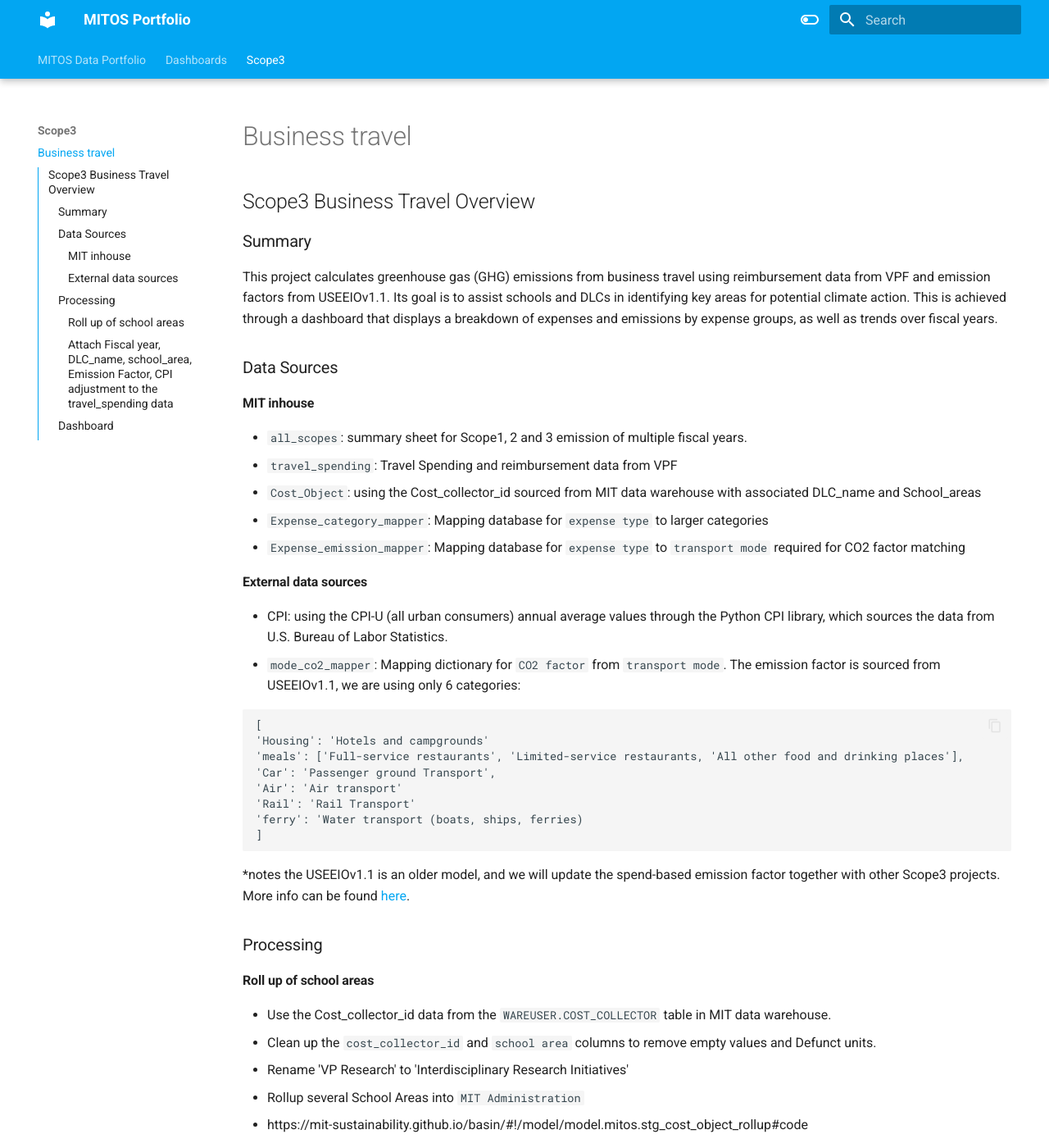
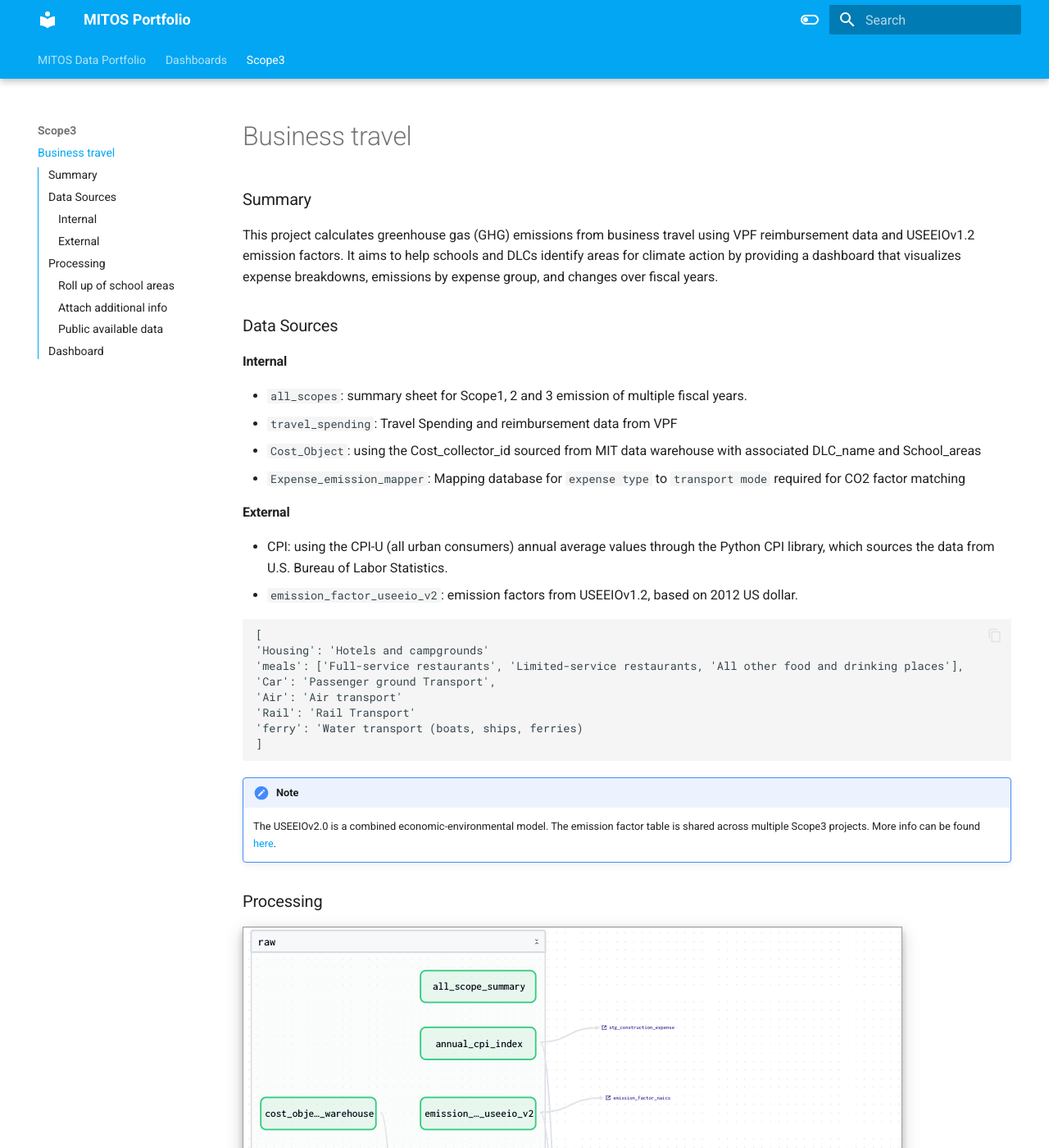
Before and after one commit to mit-sustainability/portfolio, an MkDocs documentation site: the page built from docs/scope3/business_travel.md, in a window 1280 px wide and 1400 px high. Shown: the whole window at 82% size. Built offline with MkDocs 1.6.1 and Material for MkDocs 9.7.7, drawn with Linux system fonts in a browser that asks for light colours; some of the changed text lies outside the part shown.

Commit message:
update business travel, add new CSS for image insert

````diff
--- a/docs/scope3/business_travel.md
+++ b/docs/scope3/business_travel.md
@@ -1,20 +1,19 @@
-## Scope3 Business Travel Overview
+
 ### Summary
-This project calculates greenhouse gas (GHG) emissions from business travel using reimbursement data from VPF and emission factors from USEEIOv1.1. Its goal is to assist schools and DLCs in identifying key areas for potential climate action. This is achieved through a dashboard that displays a breakdown of expenses and emissions by expense groups, as well as trends over fiscal years.
+This project calculates greenhouse gas (GHG) emissions from business travel using VPF reimbursement data and USEEIOv1.2 emission factors. It aims to help schools and DLCs identify areas for climate action by providing a dashboard that visualizes expense breakdowns, emissions by expense group, and changes over fiscal years.
 
 
 ### Data Sources
 
-#### MIT inhouse
+#### Internal
 * `all_scopes`: summary sheet for Scope1, 2 and 3 emission of multiple fiscal years.
 * `travel_spending`: Travel Spending and reimbursement data from VPF
 * `Cost_Object`: using the Cost_collector_id sourced from MIT data warehouse with associated DLC\_name and School\_areas
-* `Expense_category_mapper`: Mapping database for `expense type` to larger categories
 * `Expense_emission_mapper`: Mapping database for `expense type` to `transport mode` required for CO2 factor matching
 
-#### External data sources
+#### External
 * CPI: using the CPI-U (all urban consumers) annual average values through the Python CPI library, which sources the data from U.S. Bureau of Labor Statistics.
-* `mode_co2_mapper`: Mapping dictionary for `CO2 factor` from `transport mode`. The emission factor is sourced from USEEIOv1.1, we are using only 6 categories:
+* `emission_factor_useeio_v2`: emission factors from USEEIOv1.2, based on 2012 US dollar.
 
 ```
 [
@@ -26,9 +25,13 @@ This project calculates greenhouse gas (GHG) emissions from business travel usin
 'ferry': 'Water transport (boats, ships, ferries)
 ]
 ```
-*notes the USEEIOv1.1 is an older model, and we will update the spend-based emission factor together with other Scope3 projects. More info can be found [here](https://www.epa.gov/land-research/us-environmentally-extended-input-output-useeio-technical-content).
+
+!!! note
+	The USEEIOv2.0 is a combined economic-environmental model. The emission factor table is shared across multiple Scope3 projects. More info can be found [here](https://www.epa.gov/land-research/us-environmentally-extended-input-output-useeio-technical-content).
 
 ### Processing
+![business_travel](../assets/images/business_travel_flow.png#shadow)
+
 #### Roll up of school areas
 * Use the Cost\_collector\_id data from the `WAREUSER.COST_COLLECTOR` table in MIT data warehouse.
 * Clean up the `cost_collector_id` and `school area` columns to remove empty values and Defunct units.
@@ -37,19 +40,22 @@ This project calculates greenhouse gas (GHG) emissions from business travel usin
 * https://mit-sustainability.github.io/basin/#!/model/model.mitos.stg_cost_object_rollup#code
 
 
-#### Attach Fiscal year, DLC_name, school_area, Emission Factor, CPI adjustment to the travel_spending data
+#### Attach additional info
 * Each quarter VPF will report all travel-related reimbursement data in an excel sheet.
 * The pieline will load and concatenate the new entries into the `raw.travel_spending` table in the Postgres data warehouse. We selected and only use information from 4 columns: [expense\_amount, expense\_type, trip\_end\_date, cost\_object]
-* Combining all reference tables, to append DLC_name, school_area, emission_factor, CPI adjustment to the travel spending data.
+* Combining all reference tables, to append DLC\_name, school\_area, emission\_factor, CPI adjustment to the travel spending data.
 * Calculated GHG emission `mtco2`
 * https://mit-sustainability.github.io/basin/#!/model/model.mitos.stg_travel_spending#code
 
+#### Public available data
+* We leveraged MIT data pool for project based data management and sharing.
+* [Processed Travel Spending Data](https://data.mit.edu/datahub/download/file/5BEBE86F9BDEDE3AC0507356CAD717D966DCC4CEB4F91B716CFF8D527EDC65B2)
 
 ### Dashboard
-* Share 5 dashboard to the public
+* [Tableau](https://tableau.mit.edu/views/Scope3BusinessTravelpublic-Postgres/About)
+* Share 5 dashboards to the MIT community
 	- About: breakdown of Scopes, shared among all Scope3 dashboards
 	- All Scope Overview: tree plot to show different level of drill-down of Scope 3 categories. (this is the only place used the `all_scopes` data.)
 	- Business Travel by FY: Show travel emission/expense break down by Fiscal year and expense groups.
 	- Travel Emissions vs Expenses: breakdown by expense groups
 	- Business travel by school area: Emission/Expense breakdown by School area
-* https://tableau.mit.edu/views/Scope3BusinessTravelpublic-Postgres/About
--- /dev/null
+++ b/docs/stylesheets/extra.css
@@ -0,0 +1,34 @@
+img {
+    height: auto;
+    width: auto;
+    border: 1px solid #9f9f9f;
+    transition: transform ease-in-out 0.3s;
+}
+
+img[src*="#shadow"] {
+    box-shadow: 0 4px 8px 0 rgba(0, 0, 0, 0.2), 0 6px 20px 0 rgba(0, 0, 0, 0.19);
+}
+
+img:active[src*="#zoom"] {
+    cursor: zoom-out;
+    transform: scale(2.0);
+}
+
+img[src*="#zoom"] {
+    cursor: zoom-in;
+}
+
+img[src*="#center"] {
+    display: block;
+    margin-left: auto;
+    margin-right: auto;
+}
+
+img[src*="#no-border"] {
+    border: 0px;
+    width: 200px;
+}
+
+a.md-logo img {
+    border: none;
+}
--- a/mkdocs.yml
+++ b/mkdocs.yml
@@ -28,6 +28,8 @@ theme:
         name: Switch to light mode
       primary: light blue
       accent: cyan
+extra_css:
+  - stylesheets/extra.css
 
 plugins:
   - social
````
Also changed, not shown: docs/dashboards.md (+1 -1 lines), docs/index.md (+6 -0 lines), docs/assets/images/business_travel_flow.png (added), docs/scope3/image.png (added).
